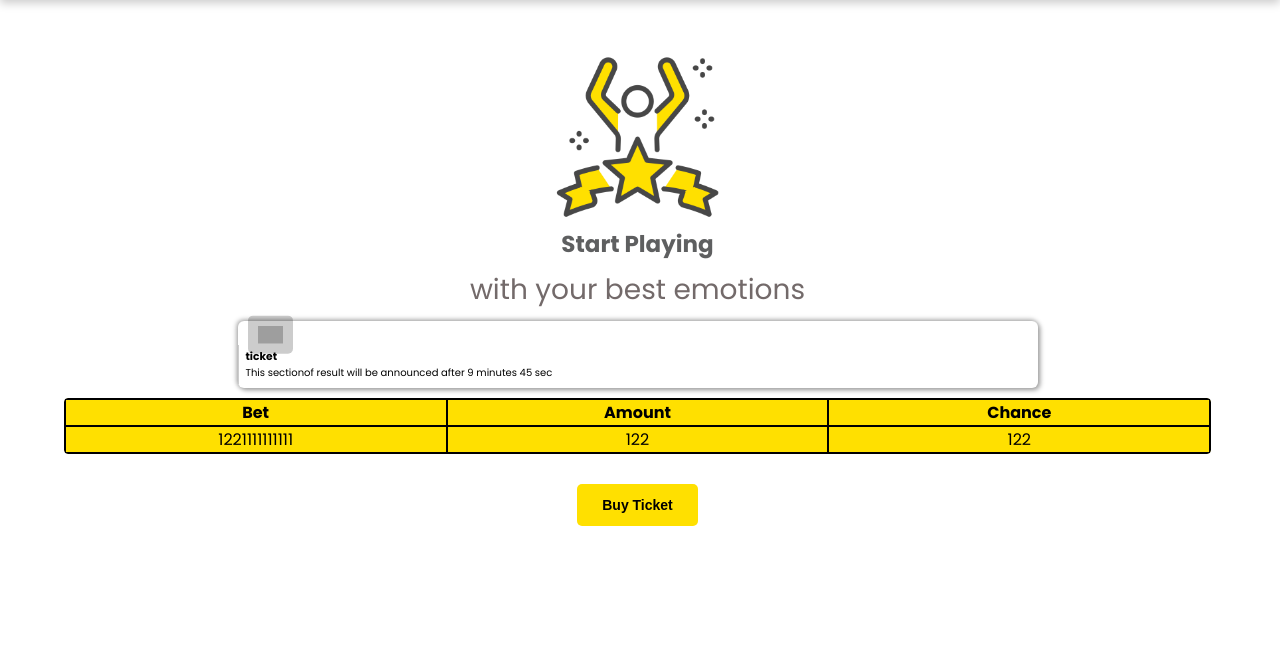
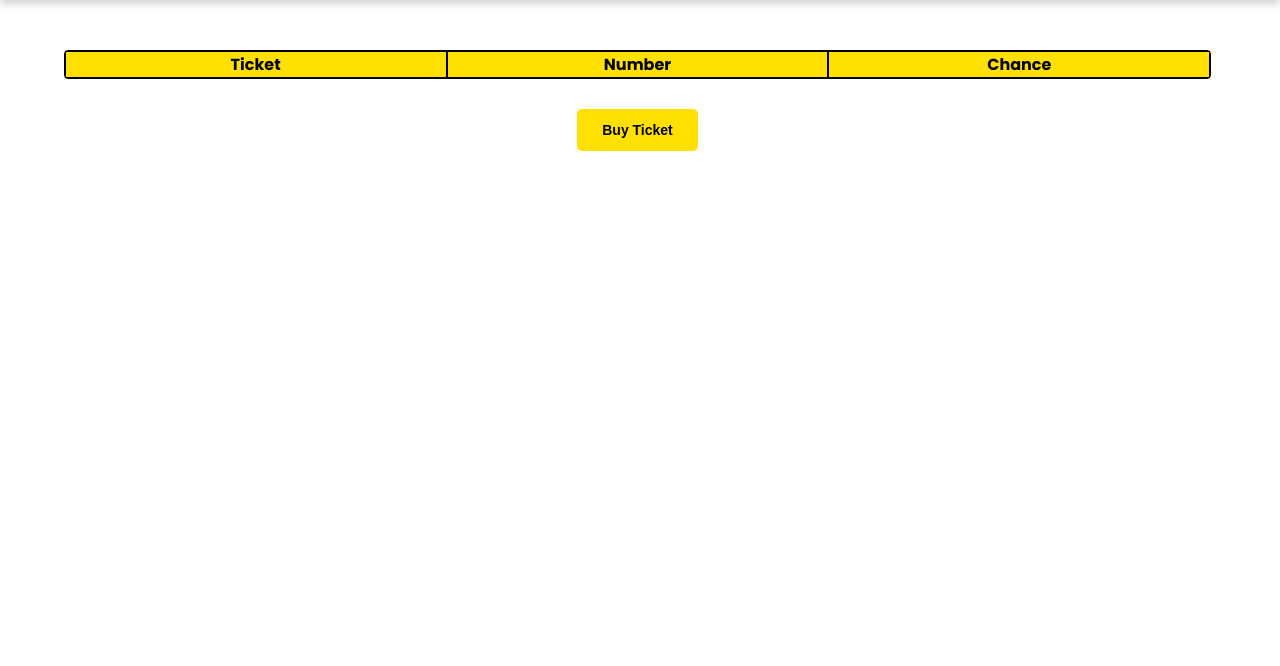
Before and after one commit to balasoundariy/practice, a Laravel app: template resources/views/home.blade.php in a window 1280 px wide. Shown: the part 55-721 px from the top of the page. Run offline with Laravel 9, Linux system fonts and the light colour scheme; the template is opened without the code that fills it, so the values that code supplies are empty; the visitor is signed in with stand-in values (Sample User, id 1); some libraries are stand-ins or nearby versions; grey boxes are pictures that could not be loaded.

Commit message:
back work done

```diff
--- a/resources/views/home.blade.php
+++ b/resources/views/home.blade.php
@@ -2,38 +2,51 @@
 
 @section('content')
     <div class="main_container">
-        <div class="mc_main_banner">
-            <img src="{{asset('/img/winner.png')}}" class="cart" alt="cart">
-        </div>
-        <h1 class="mc_sw_p"> Start Playing</h1>
-        <p class="mc_p"> with your best emotions</p>
         @auth()
-            <div class="card">
-                <div class="img-container">
-                    <div class="cart_status"> <img src="{{asset('/img/money.png')}}"  alt="cart"> </div>
+{{--            <div class="card">--}}
+{{--                <div class="img-container">--}}
+{{--                    <div class="cart_status"> <img src="{{asset('/img/money.png')}}"  alt="cart"> </div>--}}
+{{--                </div>--}}
+{{--                <div class="card-content">--}}
+{{--                    <h6> ticket</h6>--}}
+{{--                    <p class="excerpt">This sectionof result will be announced after 9 minutes 45 sec</p>--}}
+{{--                </div>--}}
+{{--            </div>--}}
+{{--        {{dd($tickets)}}--}}
+            @if(isset($tickets) && !empty($tickets))
+                <div class="betting_container_rk">
+                    <div class="betting_section head_sec">
+                        <div class="bs_col_md_1"><p> Ticket </p></div>
+                        <div class="bs_col_md_1"><p> Number</p></div>
+                        <div class="bs_col_md_1"><p> Chance</p></div>
+                    </div>
+                    @foreach($tickets as $ticket)
+                        @foreach(json_decode($ticket['ticket_no']) as $key => $number)
+                            <div class="betting_section">
+                                <div class="bs_col_md_1">{{$number}}</div>
+                                <div class="bs_col_md_1"> {{json_decode($ticket['chances'])[$key]}}</div>
+                                <div class="bs_col_md_1"> {{$ticket['ticket_amount']}}</div>
+                            </div>
+                        @endforeach
+                    @endforeach
+
                 </div>
-                <div class="card-content">
-                    <h6> ticket</h6>
-                    <p class="excerpt">This sectionof result will be announced after 9 minutes 45 sec</p>
+            @else
+                <div class="mc_main_banner">
+                    <img src="{{asset('/img/winner.png')}}" class="cart" alt="cart">
                 </div>
-            </div>
-            <div class="betting_container_rk">
-                <div class="betting_section head_sec">
-                    <div class="bs_col_md_1"><p> bet </p></div>
-                    <div class="bs_col_md_1"><p> amount</p></div>
-                    <div class="bs_col_md_1"><p> chance</p></div>
-                </div>
-                <div class="betting_section">
-                    <div class="bs_col_md_1"><p> 1221111111111</p></div>
-                    <div class="bs_col_md_1"><p> 122</p></div>
-                    <div class="bs_col_md_1"><p> 122</p></div>
-                </div>
-            </div>
+                <h1 class="mc_sw_p"> Start Playing</h1>
+                <p class="mc_p"> with your best emotions</p>
+            @endif
             <button class="choose_btn">
                 <a class="logout_clk" href="{{route('ticket')}}"> Buy ticket </a>
             </button>
         @else
-
+            <div class="mc_main_banner">
+                <img src="{{asset('/img/winner.png')}}" class="cart" alt="cart">
+            </div>
+            <h1 class="mc_sw_p"> Start Playing</h1>
+            <p class="mc_p"> with your best emotions</p>
         @endauth
         <div class="hm_bottom_cont">
             <svg xmlns="http://www.w3.org/2000/svg" viewBox="0 0 1440 320"><path fill="#ffde00" fill-opacity="1" d="M0,96L48,85.3C96,75,192,53,288,53.3C384,53,480,75,576,96C672,117,768,139,864,133.3C960,128,1056,96,1152,106.7C1248,117,1344,171,1392,197.3L1440,224L1440,320L1392,320C1344,320,1248,320,1152,320C1056,320,960,320,864,320C768,320,672,320,576,320C480,320,384,320,288,320C192,320,96,320,48,320L0,320Z"></path></svg>
```
Also changed, not shown: app/Http/Controllers/HomeController.php (+10 -1 lines).
